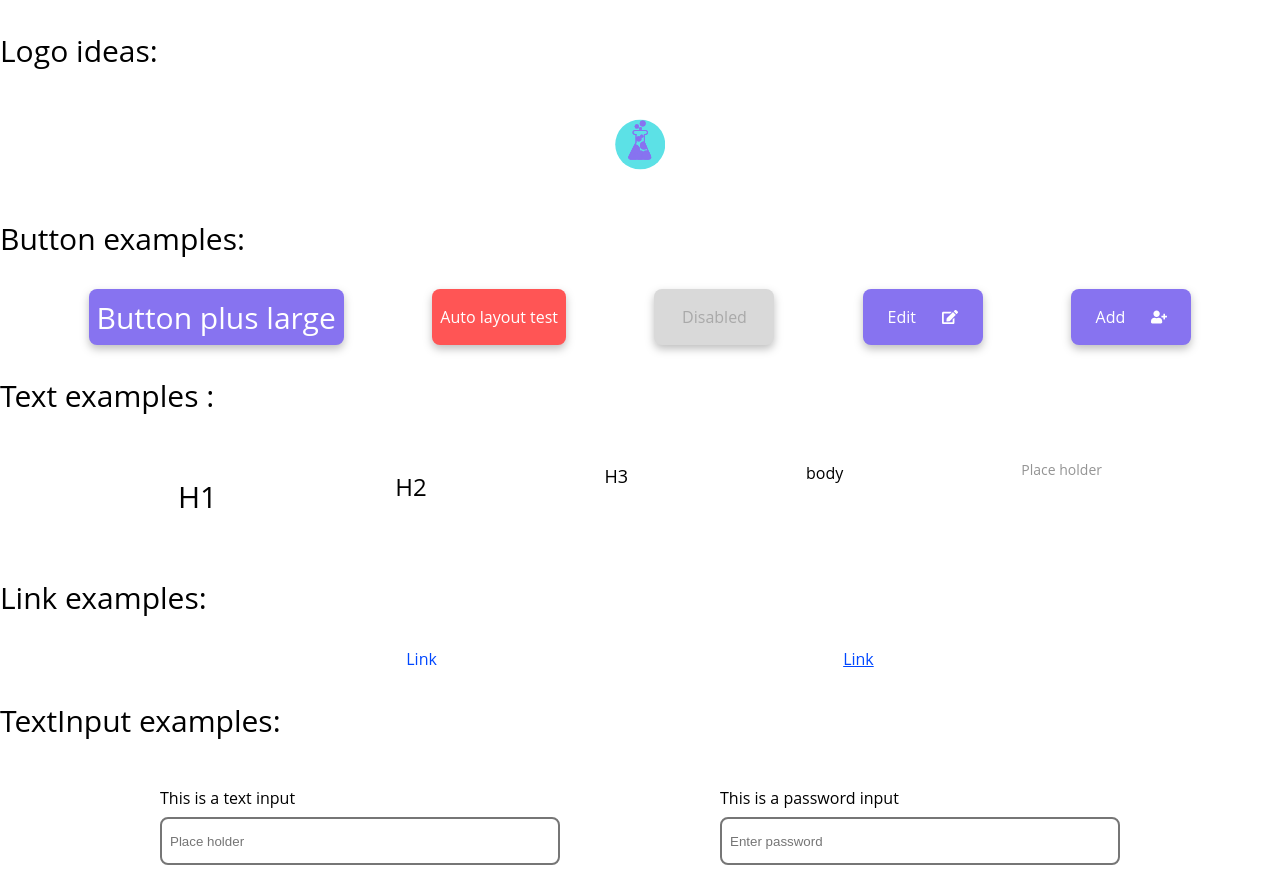
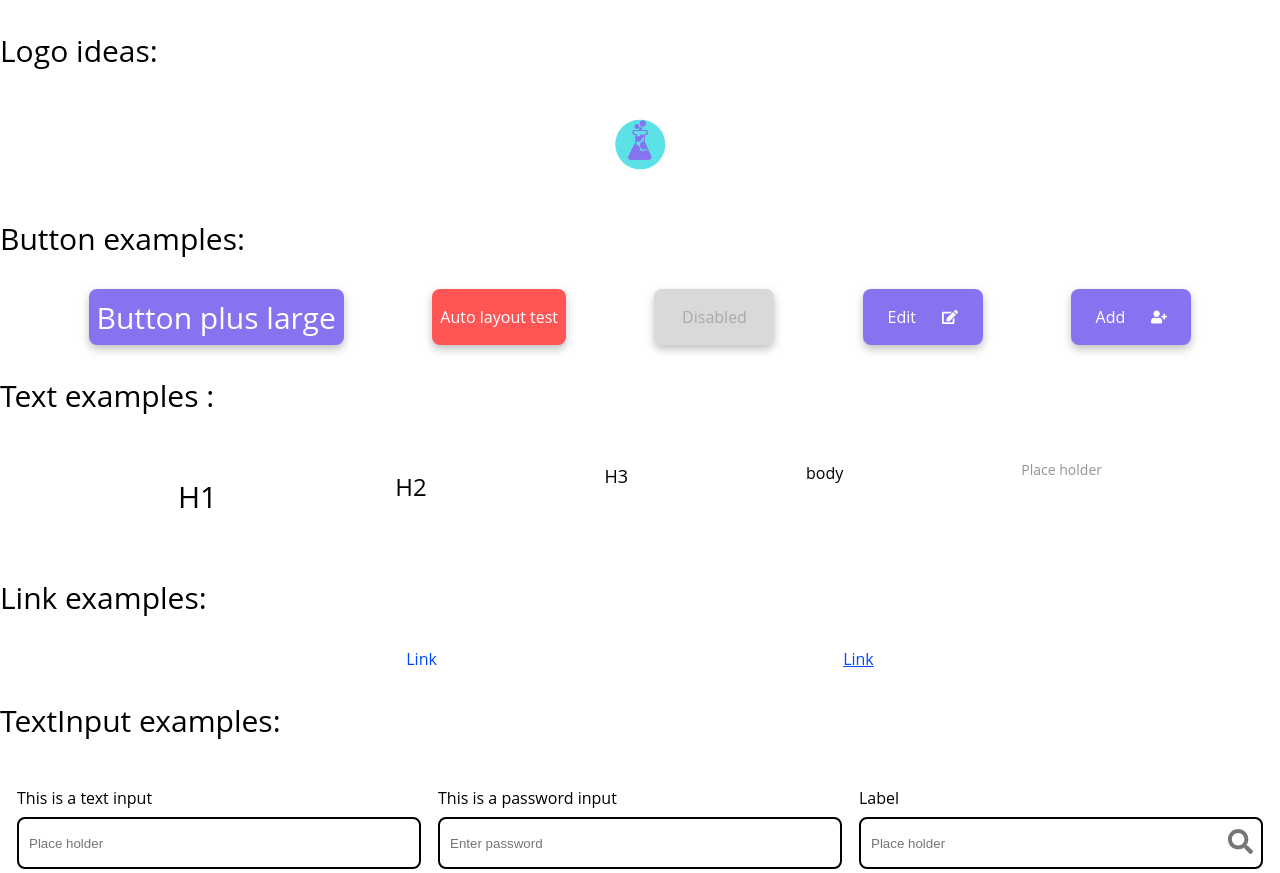
Before and after one commit to fechad/social-media-app, a React (Create React App) app in the folder client/: page /components in a window 1280 px wide. Built offline with nearby package versions, Linux system fonts and the light colour scheme.

Commit message:
finished input component

```diff
--- a/client/src/components/TextInput.tsx
+++ b/client/src/components/TextInput.tsx
@@ -1,6 +1,7 @@
-import React from 'react'
+import React, { ReactElement } from 'react'
 import '../styles/TextInput.css'
 import Text from '../components/Text';
+import { IconBaseProps } from 'react-icons';
 
 interface TextInputProps {
     type: string,
@@ -8,14 +9,16 @@ interface TextInputProps {
     placeHolder?: string,
     width?:string,
     height?: string
+    icon?: ReactElement<IconBaseProps>,
 }
 
-const TextInput = ({type, label, placeHolder, width, height} : TextInputProps) => {
+const TextInput = ({type, label, placeHolder, width, height, icon} : TextInputProps) => {
   return (
     <div>
         <Text content={label} />
-        <div style={{width: width, height: height}}>
+        <div className='inputContainer' style={{width: width, height: height}}>
             <input type={type} placeholder={placeHolder} maxLength={type === 'password' ? 15 : 512}></input>
+            <i>{icon}</i>
         </div>
     </div>
   )
--- a/client/src/pages/Library.tsx
+++ b/client/src/pages/Library.tsx
@@ -1,6 +1,6 @@
 import React from 'react'
 import Button from '../components/Button';
-import { FaEdit, FaUserPlus } from "react-icons/fa";
+import { FaEdit, FaSearch, FaUserPlus } from "react-icons/fa";
 import '../styles/Library.css'
 import Text from '../components/Text';
 import Link from '../components/Link';
@@ -51,6 +51,7 @@ const Library = () => {
         <section>
           <TextInput label='This is a text input' />
           <TextInput type='password' label='This is a password input' placeHolder='Enter password' />
+          <TextInput icon={<FaSearch size={25} color={'#767676'}/>} />
         </section>
       </div>
     </section>
--- a/client/src/styles/TextInput.css
+++ b/client/src/styles/TextInput.css
@@ -1,10 +1,26 @@
-input{
-    width: 100%;
-    height: 100%;
-    padding: 8px 8px;
-    margin: -8px 0px;
-    box-sizing: border-box;
+.inputContainer{
+    display: flex;
+    flex-direction: row;
+    border-width: 2px;
+    border-color: '#767676';
     border-radius: 8px;
     border-style: solid;
-    border-color: '#767676';;
+    align-items: center;
+    justify-content: space-between;
+    margin: -8px 0px;
+
 }
+
+.inputContainer i{
+    margin-right: 8px;
+}
+
+input{
+    width: 90%;
+    height: 100%;
+    margin-left: 8px;
+    box-sizing: border-box;
+    border-style: none;
+    border-color: none;
+    outline: none;
+}
```
